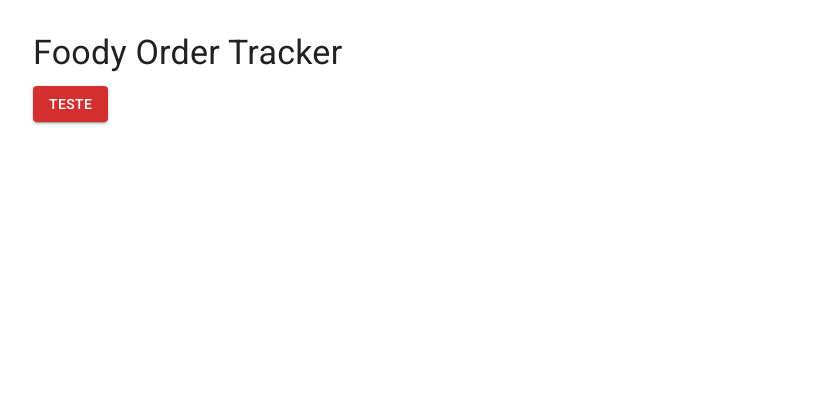
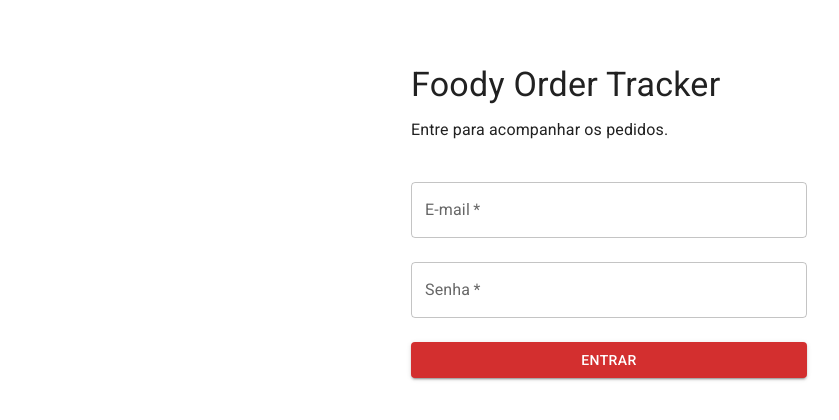
Before and after one commit to ValeItalo/foody-order-tracker, a React (Vite) app in the folder frontend/: page /login in a window 1280 px wide. Shown: the top 420 px of the page, without its empty margins (31-870 px from the left). Built offline with nearby package versions, Linux system fonts and the light colour scheme; no server answers.

Commit message:
feat: adiciona tela de login e rota protegida

```diff
--- a/frontend/src/App.tsx
+++ b/frontend/src/App.tsx
@@ -1,12 +1,16 @@
-import { Button, Container, Typography } from '@mui/material'
+import { Navigate, Route, Routes } from 'react-router'
+import LoginPage from './pages/LoginPage'
+import OrdersPage from './pages/OrdersPage'
+import ProtectedRoute from './routes/ProtectedRoute'
 
 export default function App() {
   return (
-    <Container sx={{ py: 4 }}>
-      <Typography variant="h4" component="h1" gutterBottom>
-        Foody Order Tracker
-      </Typography>
-      <Button variant="contained">Teste</Button>
-    </Container>
+    <Routes>
+      <Route path="/login" element={<LoginPage />} />
+      <Route element={<ProtectedRoute />}>
+        <Route path="/orders" element={<OrdersPage />} />
+      </Route>
+      <Route path="*" element={<Navigate to="/orders" replace />} />
+    </Routes>
   )
 }
--- /dev/null
+++ b/frontend/src/pages/LoginPage.tsx
@@ -0,0 +1,77 @@
+import { useState, type FormEvent } from 'react'
+import { Navigate } from 'react-router'
+import { Alert, Box, Button, Container, TextField, Typography } from '@mui/material'
+import { ApiError } from '../api/client'
+import { useAuth } from '../auth/AuthContext'
+
+export default function LoginPage() {
+  const { isAuthenticated, signIn } = useAuth()
+  const [email, setEmail] = useState('')
+  const [password, setPassword] = useState('')
+  const [error, setError] = useState('')
+  const [loading, setLoading] = useState(false)
+
+  if (isAuthenticated) {
+    return <Navigate to="/orders" replace />
+  }
+
+  async function handleSubmit(event: FormEvent) {
+    event.preventDefault()
+    setError('')
+    setLoading(true)
+    try {
+      await signIn(email, password)
+    } catch (err) {
+      setError(err instanceof ApiError ? err.message : 'Erro inesperado.')
+    } finally {
+      setLoading(false)
+    }
+  }
+
+  return (
+    <Container maxWidth="xs" sx={{ py: 8 }}>
+      <Typography variant="h4" component="h1" gutterBottom>
+        Foody Order Tracker
+      </Typography>
+      <Typography color="text.secondary" sx={{ mb: 3 }}>
+        Entre para acompanhar os pedidos.
+      </Typography>
+      <Box component="form" onSubmit={handleSubmit} noValidate>
+        {error && (
+          <Alert severity="error" sx={{ mb: 2 }}>
+            {error}
+          </Alert>
+        )}
+        <TextField
+          label="E-mail"
+          type="email"
+          autoComplete="email"
+          value={email}
+          onChange={(event) => setEmail(event.target.value)}
+          fullWidth
+          required
+          margin="normal"
+        />
+        <TextField
+          label="Senha"
+          type="password"
+          autoComplete="current-password"
+          value={password}
+          onChange={(event) => setPassword(event.target.value)}
+          fullWidth
+          required
+          margin="normal"
+        />
+        <Button
+          type="submit"
+          variant="contained"
+          fullWidth
+          disabled={loading}
+          sx={{ mt: 2 }}
+        >
+          {loading ? 'Entrando...' : 'Entrar'}
+        </Button>
+      </Box>
+    </Container>
+  )
+}
--- /dev/null
+++ b/frontend/src/pages/OrdersPage.tsx
@@ -0,0 +1,20 @@
+import { Button, Container, Typography } from '@mui/material'
+import { useAuth } from '../auth/AuthContext'
+
+export default function OrdersPage() {
+  const { signOut } = useAuth()
+
+  return (
+    <Container sx={{ py: 4 }}>
+      <Typography variant="h4" component="h1" gutterBottom>
+        Pedidos
+      </Typography>
+      <Typography color="text.secondary" sx={{ mb: 2 }}>
+        A lista de pedidos vem no próximo passo.
+      </Typography>
+      <Button variant="outlined" onClick={signOut}>
+        Sair
+      </Button>
+    </Container>
+  )
+}
--- /dev/null
+++ b/frontend/src/routes/ProtectedRoute.tsx
@@ -0,0 +1,12 @@
+import { Navigate, Outlet } from 'react-router'
+import { useAuth } from '../auth/AuthContext'
+
+export default function ProtectedRoute() {
+  const { isAuthenticated } = useAuth()
+
+  if (!isAuthenticated) {
+    return <Navigate to="/login" replace />
+  }
+
+  return <Outlet />
+}
```
